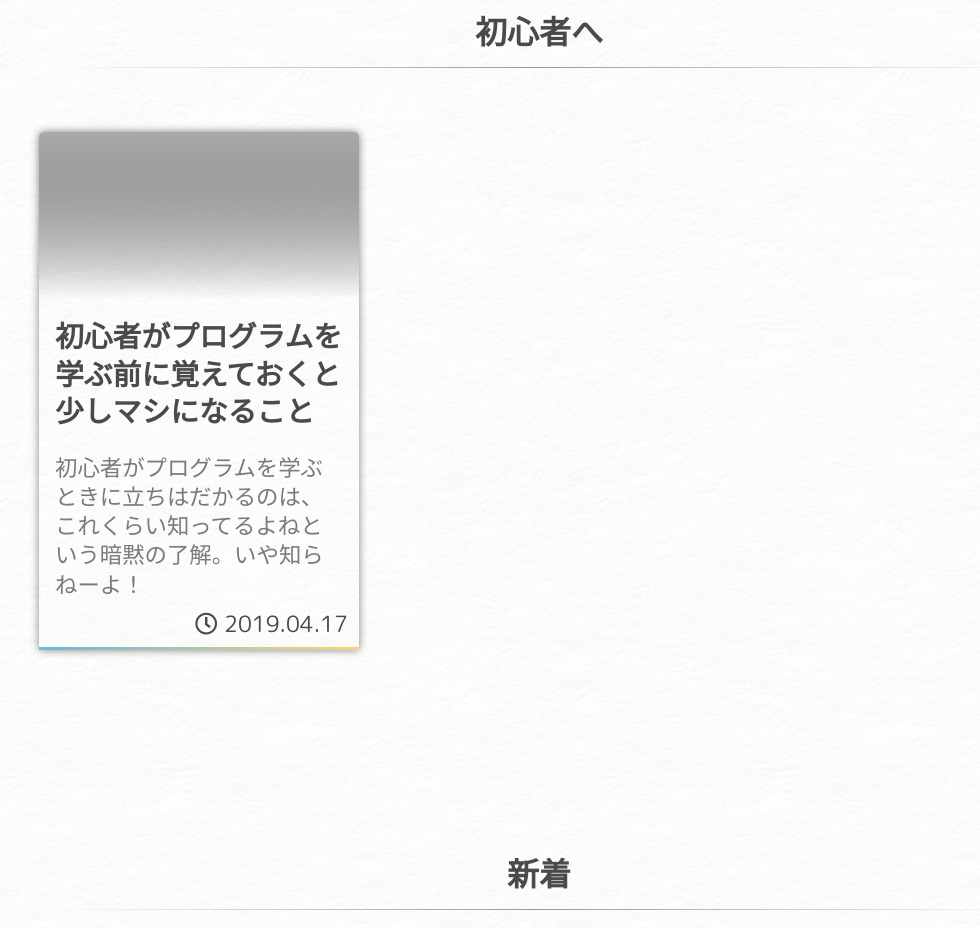
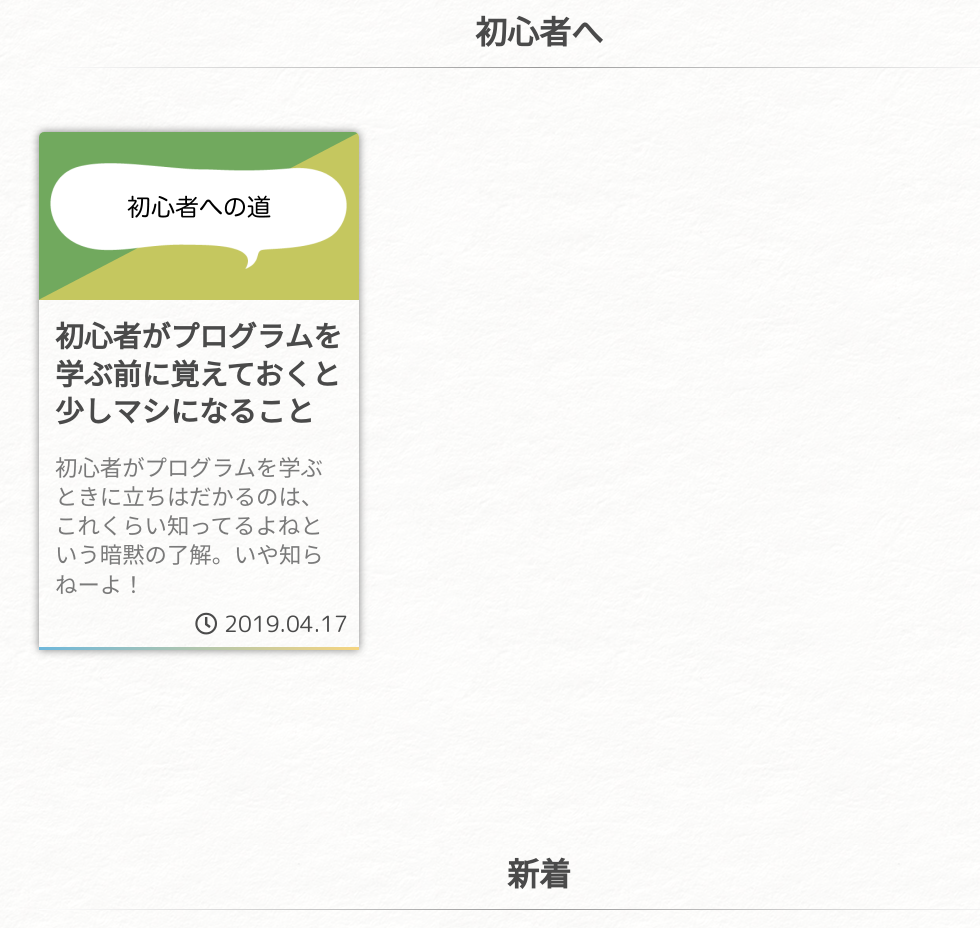
Before and after one commit to kurodakazumichi/nekonecode-site, a Gatsby site: page / in a window 1280 px wide. Shown: the part 940-1868 px from the top of the page, without its empty margins (101-1081 px from the left). Built offline with nearby package versions, Linux system fonts and the light colour scheme; Gatsby itself is replaced by a stand-in of ours.

Commit message:
added image

```diff
--- a/src/pages/index.js
+++ b/src/pages/index.js
@@ -21,6 +21,7 @@ export default class extends React.Component {
               title="初心者がプログラムを学ぶ前に覚えておくと少しマシになること"
               date="2019.04.17"
               to="/books/misc/before-the-program"
+              img="/books/misc/before-the-program/book.png"
               description="初心者がプログラムを学ぶときに立ちはだかるのは、これくらい知ってるよねという暗黙の了解。いや知らねーよ！"
             />
           </div>
```
Also changed, not shown: static/books/misc/before-the-program/book.png (added).
